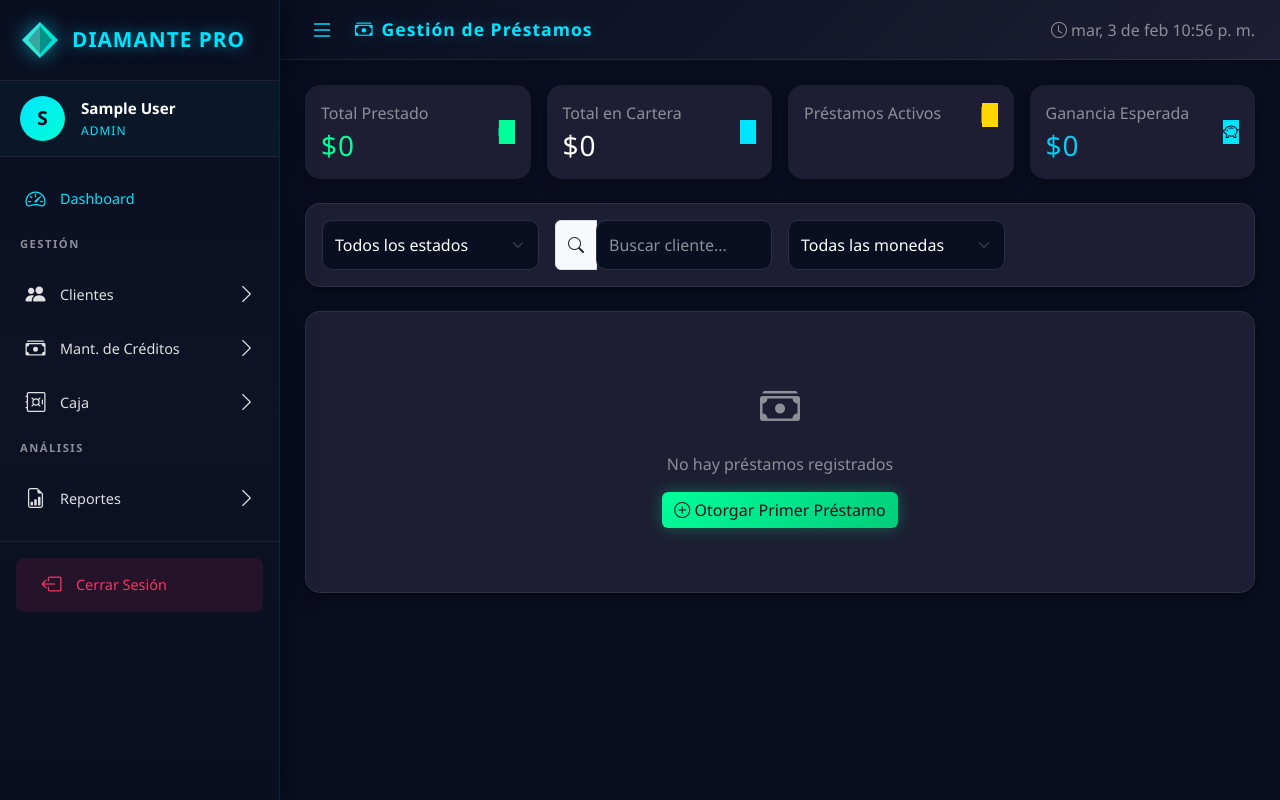
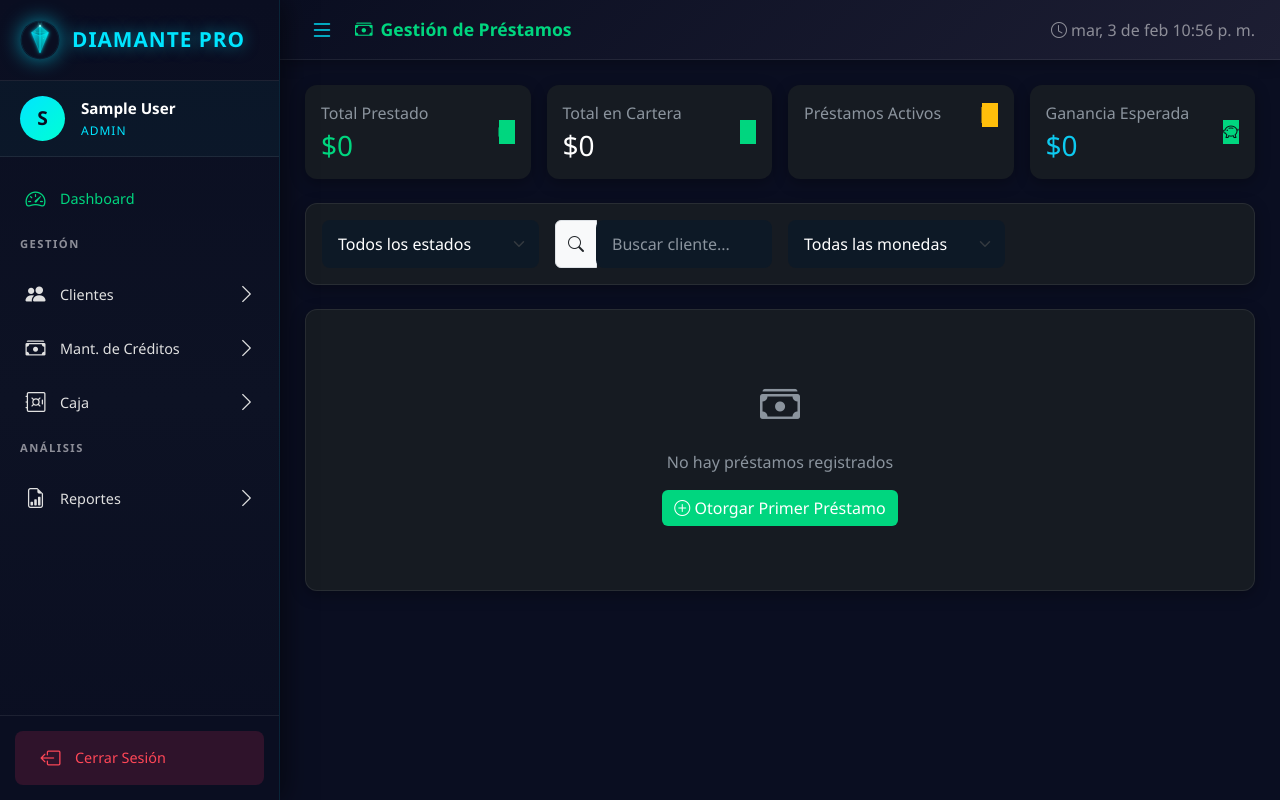
Before and after one commit to graciano90210/DIAMANTE-PRO, a Flask app: page /prestamos/ in a window 1280 px wide. Run offline with Flask 3, Linux system fonts and the light colour scheme; the visitor is signed in with stand-in values (Sample User, id 1).

Commit message:
Actualizar tema web con colores verde y corregir enlaces activos

```diff
--- a/DIAMANTE_PRO/app/static/css/dark-theme.css
+++ b/DIAMANTE_PRO/app/static/css/dark-theme.css
@@ -1,21 +1,22 @@
-/* --- TEMA DARK TECH - DIAMANTE PRO (Igual que la App Móvil) --- */
+/* --- TEMA DARK DIAMANTE PRO --- */
 
 :root {
-    --bg-dark: #0A0E21;        /* Fondo principal */
-    --bg-darker: #050810;      /* Fondo más oscuro */
-    --card-dark: #1D1E33;      /* Color de las tarjetas */
-    --card-hover: #252744;     /* Card hover */
-    --neon-cyan: #00E5FF;      /* Azul eléctrico */
-    --neon-green: #00FF99;     /* Verde éxito */
-    --neon-red: #FF3366;       /* Rojo error */
-    --neon-yellow: #FFD700;    /* Amarillo/warning */
-    --neon-purple: #BB86FC;    /* Púrpura */
+    --bg-dark: #0D1117;        /* Fondo principal */
+    --bg-darker: #010409;      /* Fondo más oscuro */
+    --card-dark: #161B22;      /* Color de las tarjetas */
+    --card-hover: #1F2937;     /* Card hover */
+    --input-bg: #0D1926;       /* Fondo de inputs (azul oscuro) */
+    --primary-green: #00D67F;  /* Verde principal (header/botones) */
+    --neon-cyan: #00D67F;      /* Alias verde */
+    --neon-green: #00D67F;     /* Verde éxito */
+    --neon-red: #FF4757;       /* Rojo error */
+    --neon-yellow: #FFBE0B;    /* Amarillo/warning */
+    --neon-purple: #A855F7;    /* Púrpura */
     --text-white: #ffffff;     /* Texto blanco */
-    --text-grey: #8D8E98;      /* Texto gris */
+    --text-grey: #8B949E;      /* Texto gris */
     --border-subtle: rgba(255, 255, 255, 0.08);
-    --glow-cyan: rgba(0, 229, 255, 0.3);
-    --glow-green: rgba(0, 255, 153, 0.3);
-    --glow-red: rgba(255, 51, 102, 0.3);
+    --glow-green: rgba(0, 214, 127, 0.3);
+    --glow-red: rgba(255, 71, 87, 0.3);
 }
 
 /* ==================== BASE ==================== */
@@ -30,9 +31,8 @@ body {
 
 /* ==================== NAVBAR ==================== */
 .navbar {
-    background: linear-gradient(135deg, #0A0E21 0%, #1D1E33 100%) !important;
+    background-color: var(--bg-dark) !important;
     border-bottom: 1px solid var(--border-subtle);
-    box-shadow: 0 4px 20px rgba(0, 0, 0, 0.5), 0 0 30px rgba(0, 229, 255, 0.1);
 }
 
 .navbar-brand, .nav-link {
@@ -40,8 +40,7 @@ body {
 }
 
 .nav-link:hover {
-    color: var(--neon-cyan) !important;
-    text-shadow: 0 0 10px var(--glow-cyan);
+    color: var(--primary-green) !important;
 }
 
 .navbar .dropdown-menu {
@@ -54,28 +53,26 @@ body {
 }
 
 .navbar .dropdown-item:hover {
-    background-color: rgba(0, 229, 255, 0.1);
-    color: var(--neon-cyan);
+    background-color: rgba(0, 214, 127, 0.1);
+    color: var(--primary-green);
 }
 
 /* Override Bootstrap bg-primary */
 .bg-primary {
-    background: linear-gradient(135deg, #0A0E21 0%, #1D1E33 100%) !important;
+    background-color: var(--bg-dark) !important;
 }
 
 .navbar.bg-primary {
-    background: linear-gradient(135deg, #0A0E21 0%, #1D1E33 100%) !important;
+    background-color: var(--bg-dark) !important;
 }
 
 /* ==================== ENCABEZADOS ==================== */
 h1, h2, h3, h4, h5, h6 {
     color: var(--text-white) !important;
-    letter-spacing: 1px;
 }
 
 h1, .page-title {
-    color: var(--neon-cyan) !important;
-    text-shadow: 0 0 15px var(--glow-cyan);
+    color: var(--primary-green) !important;
     font-weight: 700;
 }
 
@@ -86,21 +83,25 @@ h2 {
 /* ==================== TARJETAS Y CONTENEDORES ==================== */
 .card {
     background-color: var(--card-dark) !important;
-    border-radius: 15px !important;
-    box-shadow: 0 4px 15px rgba(0, 0, 0, 0.5) !important;
+    border-radius: 12px !important;
+    box-shadow: 0 4px 15px rgba(0, 0, 0, 0.3) !important;
     border: 1px solid var(--border-subtle) !important;
     transition: all 0.3s ease;
 }
 
 .card:hover {
-    box-shadow: 0 8px 25px rgba(0, 0, 0, 0.6), 0 0 20px rgba(0, 229, 255, 0.1) !important;
-    transform: translateY(-3px);
+    box-shadow: 0 8px 25px rgba(0, 0, 0, 0.4) !important;
 }
 
 .card-header {
-    background-color: rgba(0, 0, 0, 0.3) !important;
-    border-bottom: 1px solid var(--border-subtle) !important;
-    color: var(--neon-cyan) !important;
+    background-color: var(--primary-green) !important;
+    border-bottom: none !important;
+    color: white !important;
+    border-radius: 12px 12px 0 0 !important;
+}
+
+.card-header.bg-success {
+    background-color: var(--primary-green) !important;
 }
 
 .card-body {
@@ -124,42 +125,42 @@ h2 {
 .login-card {
     background: var(--card-dark) !important;
     border: 1px solid var(--border-subtle) !important;
-    box-shadow: 0 8px 32px rgba(0, 0, 0, 0.6), 0 0 40px rgba(0, 229, 255, 0.15) !important;
+    box-shadow: 0 8px 32px rgba(0, 0, 0, 0.4) !important;
 }
 
 /* ==================== STAT CARDS (Dashboard) ==================== */
 .stat-card {
     border: none !important;
-    box-shadow: 0 4px 15px rgba(0, 0, 0, 0.4) !important;
+    box-shadow: 0 4px 15px rgba(0, 0, 0, 0.3) !important;
 }
 
 .stat-card.primary {
-    background: linear-gradient(135deg, #0A0E21 0%, #1e3c72 100%) !important;
-    border-left: 4px solid var(--neon-cyan) !important;
+    background: var(--card-dark) !important;
+    border-left: 4px solid var(--primary-green) !important;
 }
 
 .stat-card.success {
-    background: linear-gradient(135deg, #0A0E21 0%, #0d4d2a 100%) !important;
-    border-left: 4px solid var(--neon-green) !important;
+    background: var(--card-dark) !important;
+    border-left: 4px solid var(--primary-green) !important;
 }
 
 .stat-card.warning {
-    background: linear-gradient(135deg, #0A0E21 0%, #4d3800 100%) !important;
+    background: var(--card-dark) !important;
     border-left: 4px solid var(--neon-yellow) !important;
 }
 
 .stat-card.info {
-    background: linear-gradient(135deg, #0A0E21 0%, #0d4d5f 100%) !important;
-    border-left: 4px solid var(--neon-cyan) !important;
+    background: var(--card-dark) !important;
+    border-left: 4px solid var(--primary-green) !important;
 }
 
 .stat-card.danger {
-    background: linear-gradient(135deg, #0A0E21 0%, #5f0d1f 100%) !important;
+    background: var(--card-dark) !important;
     border-left: 4px solid var(--neon-red) !important;
 }
 
 .stat-card.purple {
-    background: linear-gradient(135deg, #0A0E21 0%, #4a1d7a 100%) !important;
+    background: var(--card-dark) !important;
     border-left: 4px solid var(--neon-purple) !important;
 }
 
@@ -170,21 +171,21 @@ h2 {
 }
 
 .menu-card:hover {
-    border-color: var(--neon-cyan) !important;
-    box-shadow: 0 8px 25px rgba(0, 0, 0, 0.5), 0 0 15px rgba(0, 229, 255, 0.2) !important;
+    border-color: var(--primary-green) !important;
+    box-shadow: 0 4px 15px rgba(0, 0, 0, 0.3) !important;
 }
 
 .menu-icon {
-    color: var(--neon-cyan) !important;
+    color: var(--primary-green) !important;
 }
 
 /* ==================== FORMULARIOS ==================== */
 input, select, textarea, .form-control, .form-select {
-    background-color: var(--bg-dark) !important;
-    border: 1px solid #2d2f45 !important;
+    background-color: var(--input-bg) !important;
+    border: none !important;
     color: var(--text-white) !important;
-    padding: 12px;
-    border-radius: 10px !important;
+    padding: 12px 16px;
+    border-radius: 8px !important;
 }
 
 input::placeholder, textarea::placeholder {
@@ -192,10 +193,10 @@ input::placeholder, textarea::placeholder {
 }
 
 input:focus, select:focus, textarea:focus, .form-control:focus, .form-select:focus {
-    background-color: var(--bg-dark) !important;
-    border-color: var(--neon-cyan) !important;
+    background-color: var(--input-bg) !important;
+    border: 2px solid var(--primary-green) !important;
     outline: none !important;
-    box-shadow: 0 0 12px var(--glow-cyan) !important;
+    box-shadow: 0 0 12px var(--glow-green) !important;
     color: var(--text-white) !important;
 }
 
@@ -206,33 +207,31 @@ input:focus, select:focus, textarea:focus, .form-control:focus, .form-select:foc
 
 /* ==================== BOTONES ==================== */
 .btn-primary, .btn-login {
-    background: linear-gradient(135deg, var(--neon-cyan), #00b8cc) !important;
-    color: var(--bg-dark) !important;
+    background-color: var(--primary-green) !important;
+    color: white !important;
     border: none !important;
     padding: 12px 25px;
-    border-radius: 20px !important;
+    border-radius: 8px !important;
     font-weight: bold;
-    text-transform: uppercase;
     transition: all 0.3s ease;
-    box-shadow: 0 0 15px var(--glow-cyan);
 }
 
 .btn-primary:hover, .btn-login:hover {
-    background: linear-gradient(135deg, #00b8cc, var(--neon-cyan)) !important;
-    box-shadow: 0 0 25px rgba(0, 229, 255, 0.6) !important;
+    background-color: #00c170 !important;
+    box-shadow: 0 4px 15px var(--glow-green) !important;
     transform: translateY(-2px);
-    color: var(--bg-dark) !important;
+    color: white !important;
 }
 
 .btn-success {
-    background: linear-gradient(135deg, var(--neon-green), #00cc7a) !important;
-    color: var(--bg-dark) !important;
+    background-color: var(--primary-green) !important;
+    color: white !important;
     border: none !important;
-    box-shadow: 0 0 15px var(--glow-green);
 }
 
 .btn-success:hover {
-    box-shadow: 0 0 25px rgba(0, 255, 153, 0.6) !important;
+    background-color: #00c170 !important;
+    box-shadow: 0 4px 15px var(--glow-green) !important;
     transform: translateY(-2px);
 }
 
@@ -513,11 +512,11 @@ a:hover {
 }
 
 .text-primary {
-    color: var(--neon-cyan) !important;
+    color: var(--primary-green) !important;
 }
 
 .text-success {
-    color: var(--neon-green) !important;
+    color: var(--primary-green) !important;
 }
 
 .text-danger {
@@ -529,12 +528,20 @@ a:hover {
 }
 
 .text-brand {
-    color: var(--neon-cyan) !important;
-    text-shadow: 0 0 10px var(--glow-cyan);
+    color: var(--primary-green) !important;
 }
 
+/* Secciones con borde (como socios) */
 .border {
     border-color: var(--border-subtle) !important;
+}
+
+.border.rounded {
+    background-color: var(--card-dark) !important;
+}
+
+.bg-light {
+    background-color: var(--input-bg) !important;
 }
 
 .shadow, .shadow-lg {
--- a/DIAMANTE_PRO/app/templates/activos_lista.html
+++ b/DIAMANTE_PRO/app/templates/activos_lista.html
@@ -33,7 +33,7 @@
     <div class="container mt-4">
         <div class="d-flex justify-content-between align-items-center mb-4">
             <h2><i class="bi bi-box-seam text-warning"></i> Activos Fijos</h2>
-            <a href="/activos/nuevo" class="btn btn-warning">
+            <a href="/finanzas/activos/nuevo" class="btn btn-warning">
                 <i class="bi bi-plus-circle"></i> Nuevo Activo
             </a>
         </div>
@@ -126,7 +126,7 @@
                 {% else %}
                 <div class="alert alert-info">
                     <i class="bi bi-info-circle"></i> No hay activos fijos registrados.
-                    <a href="/activos/nuevo" class="alert-link">Registrar el primero</a>
+                    <a href="/finanzas/activos/nuevo" class="alert-link">Registrar el primero</a>
                 </div>
                 {% endif %}
             </div>
--- a/DIAMANTE_PRO/app/templates/base.html
+++ b/DIAMANTE_PRO/app/templates/base.html
@@ -30,7 +30,7 @@
         /* ==================== SIDEBAR ==================== */
         .sidebar {
             width: var(--sidebar-width);
-            min-height: 100vh;
+            height: 100vh;
             background: linear-gradient(180deg, #0A0E21 0%, #0d1224 50%, #0A0E21 100%);
             border-right: 1px solid rgba(0, 229, 255, 0.1);
             position: fixed;
@@ -39,24 +39,39 @@
             z-index: 1000;
             transition: all 0.3s ease;
             box-shadow: 4px 0 25px rgba(0, 0, 0, 0.5);
+            display: flex;
+            flex-direction: column;
+            overflow: hidden;
+        }
+
+        .sidebar-menu {
+            flex: 1;
             overflow-y: auto;
             overflow-x: hidden;
+            padding: 15px 0;
         }
 
-        .sidebar::-webkit-scrollbar {
+        .sidebar-logout {
+            padding: 15px;
+            border-top: 1px solid rgba(255, 255, 255, 0.08);
+            background: #0A0E21;
+            flex-shrink: 0;
+        }
+
+        .sidebar-menu::-webkit-scrollbar {
             width: 6px;
         }
 
-        .sidebar::-webkit-scrollbar-track {
+        .sidebar-menu::-webkit-scrollbar-track {
             background: rgba(0, 0, 0, 0.2);
         }
 
-        .sidebar::-webkit-scrollbar-thumb {
+        .sidebar-menu::-webkit-scrollbar-thumb {
             background: rgba(0, 229, 255, 0.3);
             border-radius: 3px;
         }
 
-        .sidebar::-webkit-scrollbar-thumb:hover {
+        .sidebar-menu::-webkit-scrollbar-thumb:hover {
             background: rgba(0, 229, 255, 0.5);
         }
 
@@ -127,10 +142,6 @@
         }
 
         /* ==================== MENU ITEMS ==================== */
-        .sidebar-menu {
-            padding: 15px 0;
-        }
-
         .menu-section {
             margin-bottom: 10px;
         }
@@ -437,18 +448,7 @@
         <nav class="sidebar" id="sidebar">
             <!-- Logo -->
             <a href="{{ url_for('main.dashboard') }}" class="sidebar-brand">
-                <svg viewBox="0 0 100 100" xmlns="http://www.w3.org/2000/svg">
-                    <defs>
-                        <linearGradient id="diamondGradient" x1="0%" y1="0%" x2="100%" y2="100%">
-                            <stop offset="0%" style="stop-color:#00E5FF"/>
-                            <stop offset="50%" style="stop-color:#00FFD4"/>
-                            <stop offset="100%" style="stop-color:#00E5FF"/>
-                        </linearGradient>
-                    </defs>
-                    <polygon points="50,5 95,50 50,95 5,50" fill="url(#diamondGradient)" opacity="0.9"/>
-                    <polygon points="50,15 80,50 50,85 20,50" fill="#0A0E21" opacity="0.4"/>
-                    <polygon points="50,5 50,95 5,50" fill="rgba(255,255,255,0.2)"/>
-                </svg>
+                <img src="{{ url_for('static', filename='img/diamond-logo.svg') }}" alt="Diamante Pro" style="width: 40px; height: 40px; filter: drop-shadow(0 0 10px rgba(0, 229, 255, 0.6));">
                 <span>DIAMANTE PRO</span>
             </a>
 
@@ -607,10 +607,10 @@
                     <i class="bi bi-chevron-right arrow"></i>
                 </div>
                 <div class="submenu collapse" id="menuUsuarios">
-                    <a href="{{ url_for('admin_bp.usuarios_lista') }}" class="submenu-item">
+                    <a href="{{ url_for('main.usuarios_lista') }}" class="submenu-item">
                         <i class="bi bi-people"></i> Lista de Usuarios
                     </a>
-                    <a href="#" class="submenu-item" onclick="alert('Próximamente: Nuevo Usuario')">
+                    <a href="{{ url_for('main.usuarios_nuevo') }}" class="submenu-item">
                         <i class="bi bi-person-plus"></i> Nuevo Usuario
                     </a>
                 </div>
@@ -660,9 +660,9 @@
                 {% endif %}
             </div>
 
-            <!-- Logout at bottom -->
-            <div class="mt-auto p-3 border-top" style="border-color: rgba(255,255,255,0.08) !important;">
-                <a href="{{ url_for('auth.logout') }}" class="menu-item text-danger" style="border-radius: 8px; background: rgba(255, 51, 102, 0.1);">
+            <!-- Logout fijo en la parte inferior -->
+            <div class="sidebar-logout">
+                <a href="{{ url_for('auth.logout') }}" class="menu-item text-danger" style="border-radius: 8px; background: rgba(255, 51, 102, 0.15); margin: 0;">
                     <i class="bi bi-box-arrow-left"></i>
                     <span>Cerrar Sesión</span>
                 </a>
--- a/DIAMANTE_PRO/app/templates/cobro_lista.html
+++ b/DIAMANTE_PRO/app/templates/cobro_lista.html
@@ -221,7 +221,7 @@
                             <i class="bi bi-cash-coin me-1"></i> Cobrar
                         </a>
                         <div class="btn-group">
-                            <a href="{{ url_for('prestamos.ver', id=prestamo.id) }}" class="btn btn-outline-primary btn-sm">
+                            <a href="{{ url_for('prestamos.detalle', prestamo_id=prestamo.id) }}" class="btn btn-outline-primary btn-sm">
                                 <i class="bi bi-eye"></i> Ver
                             </a>
                             <a href="https://wa.me/57{{ prestamo.cliente.telefono }}"
--- a/DIAMANTE_PRO/app/templates/dashboard_new.html
+++ b/DIAMANTE_PRO/app/templates/dashboard_new.html
@@ -204,7 +204,7 @@
     </div>
     {% if rol in ['dueno', 'gerente'] %}
     <div class="col-6 col-md-2 mb-3">
-        <div class="quick-action-card" onclick="window.location.href='{{ url_for('admin_bp.traslados_lista') }}'">
+        <div class="quick-action-card" onclick="window.location.href='{{ url_for('finanzas.traslados_lista') }}'">
             <i class="bi bi-arrow-left-right" style="color: #FF6B6B;"></i>
             <h6 class="text-white">Traslados</h6>
         </div>
--- a/DIAMANTE_PRO/app/templates/login.html
+++ b/DIAMANTE_PRO/app/templates/login.html
@@ -54,7 +54,7 @@
         <div class="text-center mb-4">
             <img src="{{ url_for('static', filename='img/diamond-logo.svg') }}" alt="Diamante Pro" class="diamond-logo">
             <h3 class="fw-bold mt-3 text-brand" style="letter-spacing: 2px;">DIAMANTE PRO</h3>
-            <p class="text-muted">Sistema de Gestión de Préstamos</p>
+            <p class="text-muted">Sistema de Gestión Financiera</p>
         </div>
 
         {% if error %}
--- a/DIAMANTE_PRO/app/templates/prestamos_nuevo.html
+++ b/DIAMANTE_PRO/app/templates/prestamos_nuevo.html
@@ -47,7 +47,7 @@
 
     <!-- Main Content -->
     <div class="container mt-4">
-        <div class="row">
+        <div class="row justify-content-center">
             <div class="col-md-8">
                 <div class="card">
                     <div class="card-header bg-success text-white">
--- a/DIAMANTE_PRO/app/templates/rutas_lista.html
+++ b/DIAMANTE_PRO/app/templates/rutas_lista.html
@@ -90,7 +90,7 @@
                 </div>
 
                 <div class="d-flex gap-2">
-                    <a href="{{ url_for('rutas.editar', id=stat.ruta.id) }}" class="btn btn-outline-warning btn-sm flex-fill">
+                    <a href="{{ url_for('rutas.editar', ruta_id=stat.ruta.id) }}" class="btn btn-outline-warning btn-sm flex-fill">
                         <i class="bi bi-pencil"></i> Editar
                     </a>
                     <a href="{{ url_for('cobros.lista') }}?ruta={{ stat.ruta.id }}" class="btn btn-outline-primary btn-sm flex-fill">
--- a/DIAMANTE_PRO/app/templates/sociedades_lista.html
+++ b/DIAMANTE_PRO/app/templates/sociedades_lista.html
@@ -71,7 +71,7 @@
                 {% endif %}
 
                 <div class="d-flex gap-2">
-                    <a href="{{ url_for('sociedades.editar', id=stat.sociedad.id) }}" class="btn btn-outline-warning btn-sm flex-fill">
+                    <a href="{{ url_for('sociedades.editar', sociedad_id=stat.sociedad.id) }}" class="btn btn-outline-warning btn-sm flex-fill">
                         <i class="bi bi-pencil"></i> Editar
                     </a>
                     <a href="{{ url_for('reportes.reportes') }}?sociedad={{ stat.sociedad.id }}" class="btn btn-outline-info btn-sm flex-fill">
```
Also changed, not shown: DIAMANTE_PRO/app/blueprints/finanzas.py (+36 -0 lines), DIAMANTE_PRO/app/templates/clientes_lista.html (+6 -6 lines), DIAMANTE_PRO/app/templates/clientes_nuevo.html (+1 -13 lines), DIAMANTE_PRO/app/templates/traslados_entre_rutas.html (+17 -17 lines), DIAMANTE_PRO/app/templates/usuarios_lista.html (+8 -12 lines), DIAMANTE_PRO/app/templates/usuarios_nuevo.html (+40 -70 lines), 1 other file.
